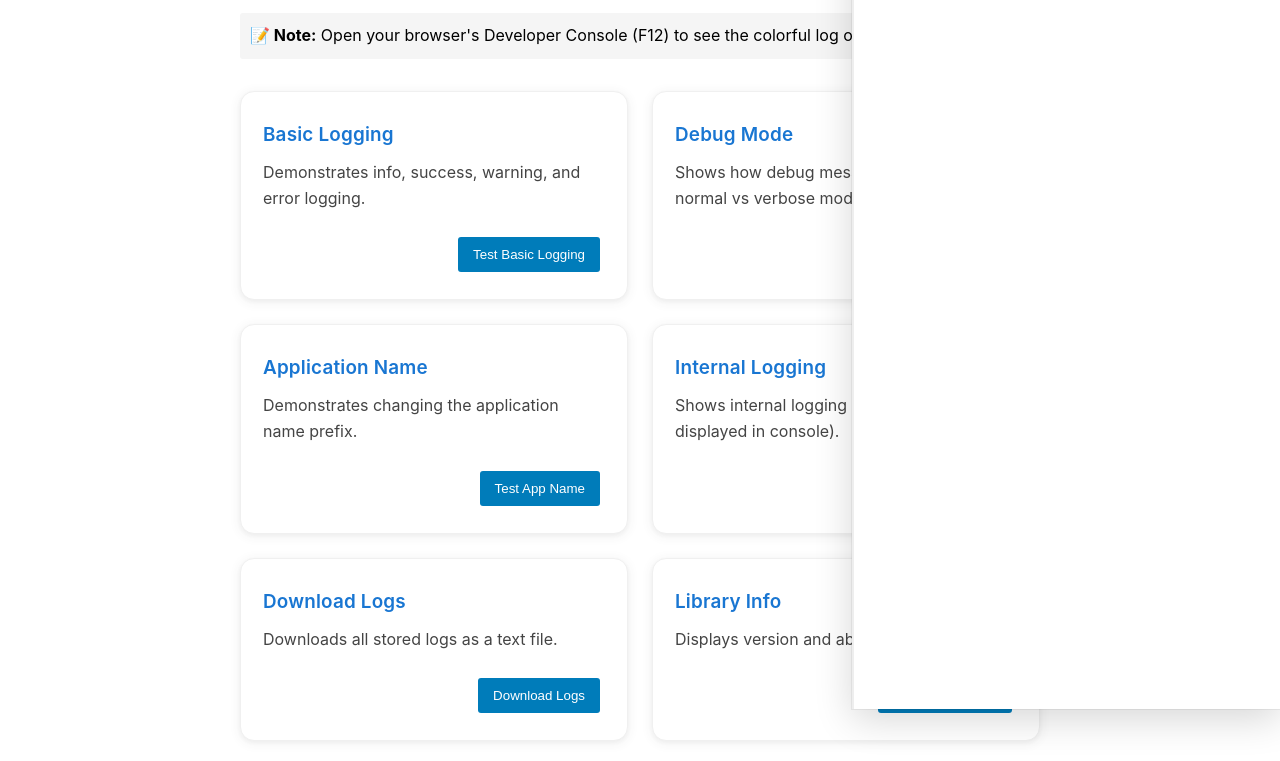
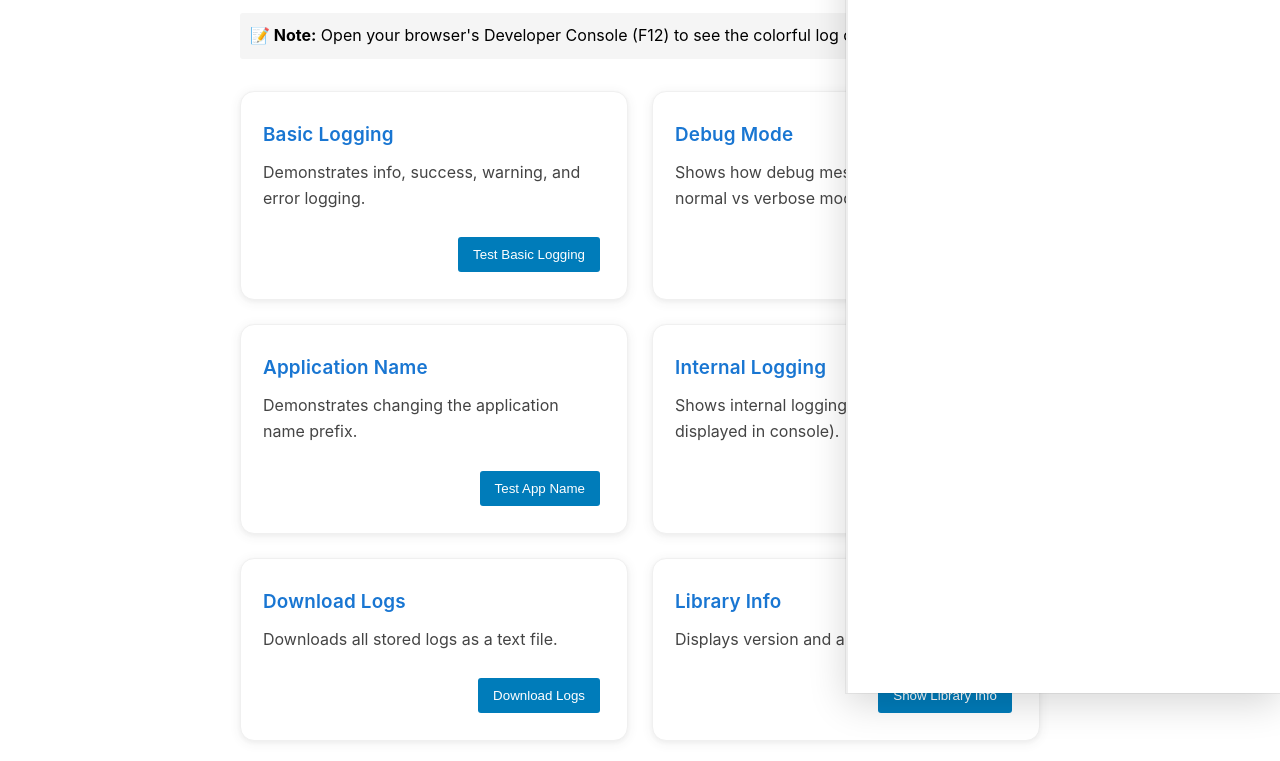
Before and after one commit to suhaibjanjua/colorjslogger, a website with bundled scripts: page examples/demo.html in a window 1280 px wide. Shown: the part 115-876 px from the top of the page. Built offline with nearby package versions, Linux system fonts and the light colour scheme.

Commit message:
chore(demo, changelog): finalize manual tweaks to demo page and changelog
Minor manual adjustments to demo.html and CHANGELOG.md for polish and accuracy.

```diff
--- a/examples/demo.html
+++ b/examples/demo.html
@@ -67,13 +67,13 @@
             top: 0px;
             right: 0;
             width: 400px;
-            min-height: 100vh;
+            min-height: 98vh;
             max-height: 80vh;
             background: #fff;
             color: #222;
             border-left: 2px solid #eee;
             box-shadow: rgba(0, 0, 0, 0.16) 0px 10px 36px 0px, rgba(0, 0, 0, 0.06) 0px 0px 0px 1px;
-            padding: 12px 10px 12px 16px;
+            padding: 12px 16px 12px 16px;
             overflow-y: auto;
             z-index: 1000;
             font-size: 14px;
```
Also changed, not shown: CHANGELOG.md.
